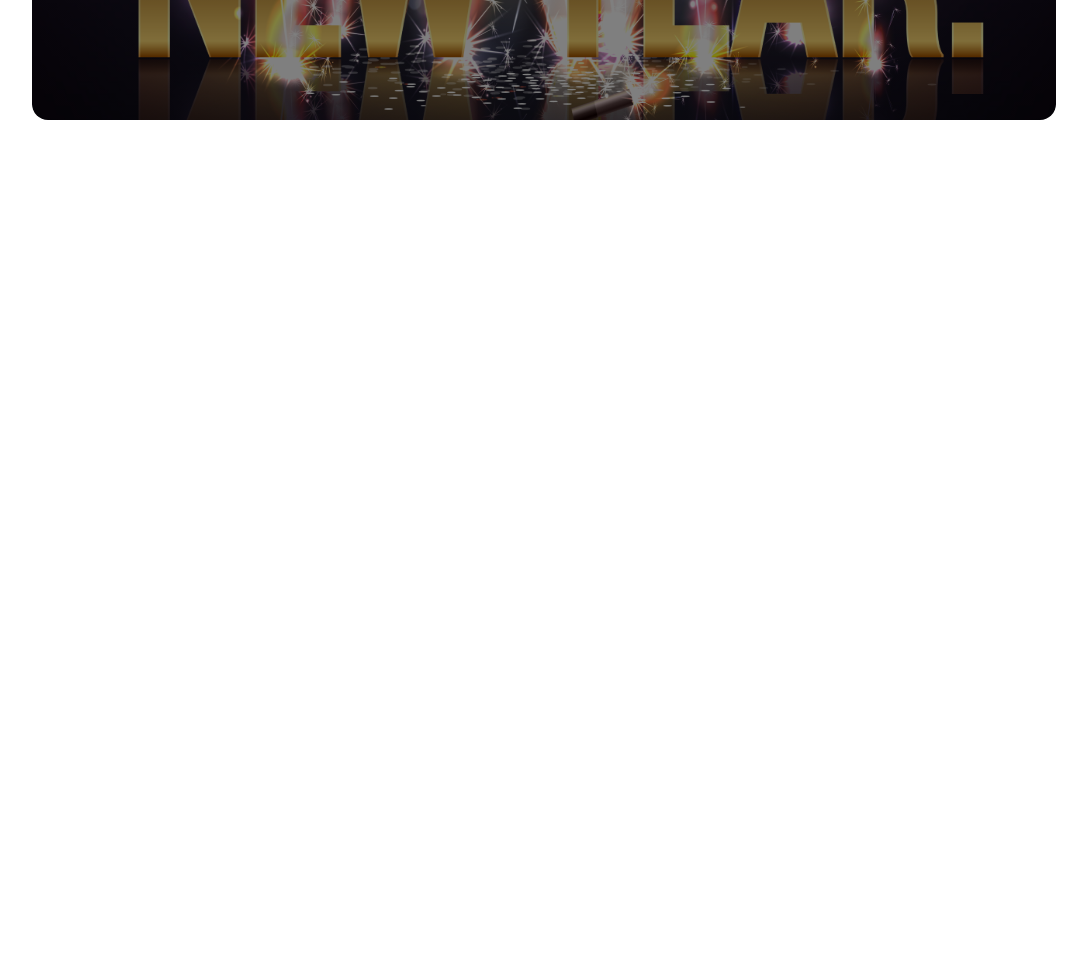
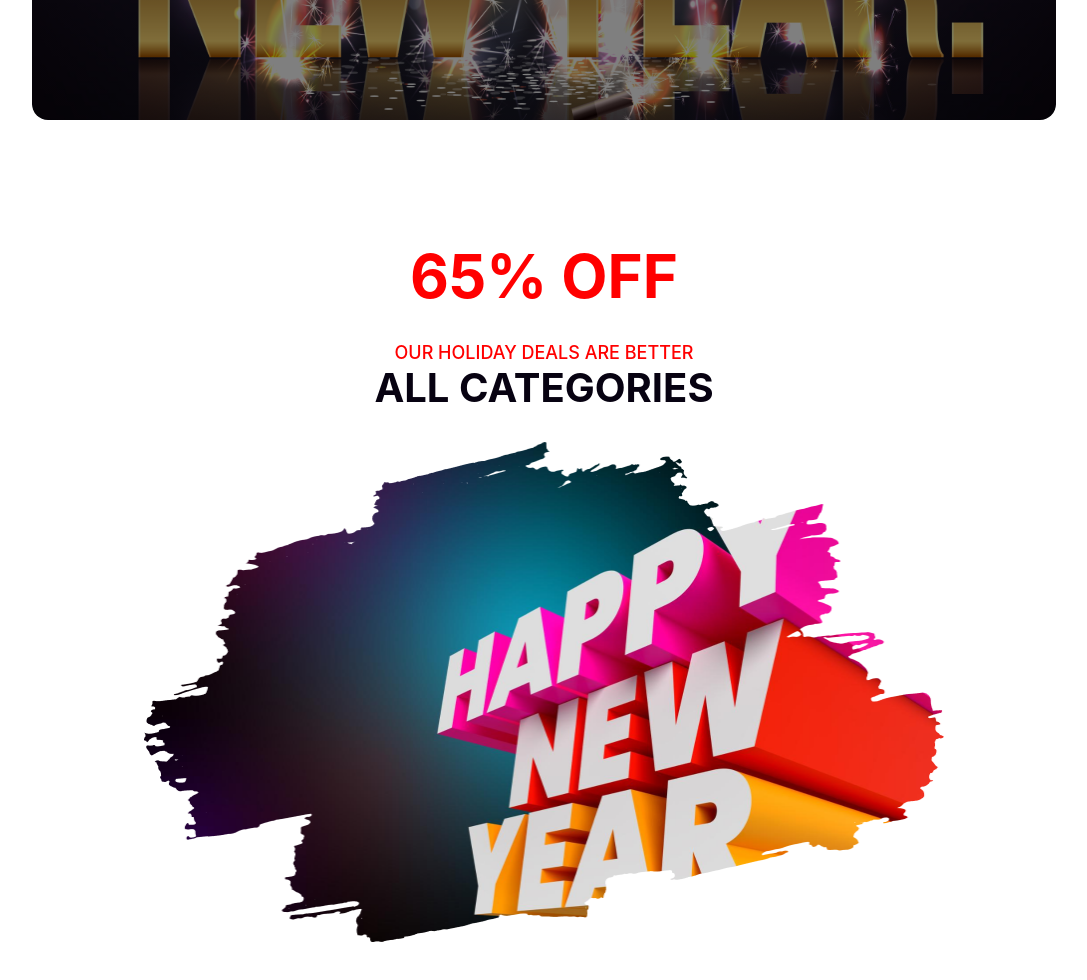
Before and after one commit to provashish95/laptop-shop, a plain HTML site: page new-year.html in a window 1280 px wide. Shown: the part 500-1480 px from the top of the page, without its empty margins (96-1183 px from the left). Before the commit the page ends 800 px from the top, so only its background shows below. Drawn offline with Linux system fonts and the light colour scheme.

Commit message:
Holyday offer completed

```diff
--- a/css/new-yaer-style.css
+++ b/css/new-yaer-style.css
@@ -2,6 +2,10 @@
     margin: 0;
     padding: 0;
     font-family: "Lato", sans-serif;
+}
+
+.primary-color {
+    color: #F00;
 }
 
 .container {
@@ -39,3 +43,46 @@
     font-weight: 900;
     width: 632px;
 }
+
+/* 65% OFF... */
+.off {
+    margin: 120px 0px;
+    text-align: center;
+}
+
+.off-value h1 {
+    text-align: center;
+    font-family: Inter;
+    font-size: 60px;
+    font-style: normal;
+    font-weight: 700;
+    line-height: normal;
+    margin: 30px 0px;
+}
+
+.off-text {
+    margin: 30px 0px;
+}
+
+.off-text p {
+    text-align: center;
+    font-family: Inter;
+    font-size: 18px;
+    font-style: normal;
+    font-weight: 500;
+    line-height: normal;
+}
+
+.off-text h2 {
+    color: #070211;
+    text-align: center;
+    font-family: Inter;
+    font-size: 40px;
+    font-style: normal;
+    font-weight: 700;
+    line-height: normal;
+}
+.off-img img{
+    width: 800px;
+    height: 500px;
+}
--- a/new-year.html
+++ b/new-year.html
@@ -20,7 +20,20 @@
         </div>
     </header>
     <main>
-
+        <div class="container">
+            <div class="off">
+                <div class="off-value primary-color">
+                    <h1>65% OFF</h1>
+                </div>
+                <div class="off-text primary-color">
+                    <p>OUR HOLIDAY DEALS ARE BETTER</p>
+                    <h2>ALL CATEGORIES</h2>
+                </div>
+                <div class="off-img">
+                    <img src="./resources/New Year Photo.png" alt="">
+                </div>
+            </div>
+        </div>
     </main>
     <footer>
 
```
